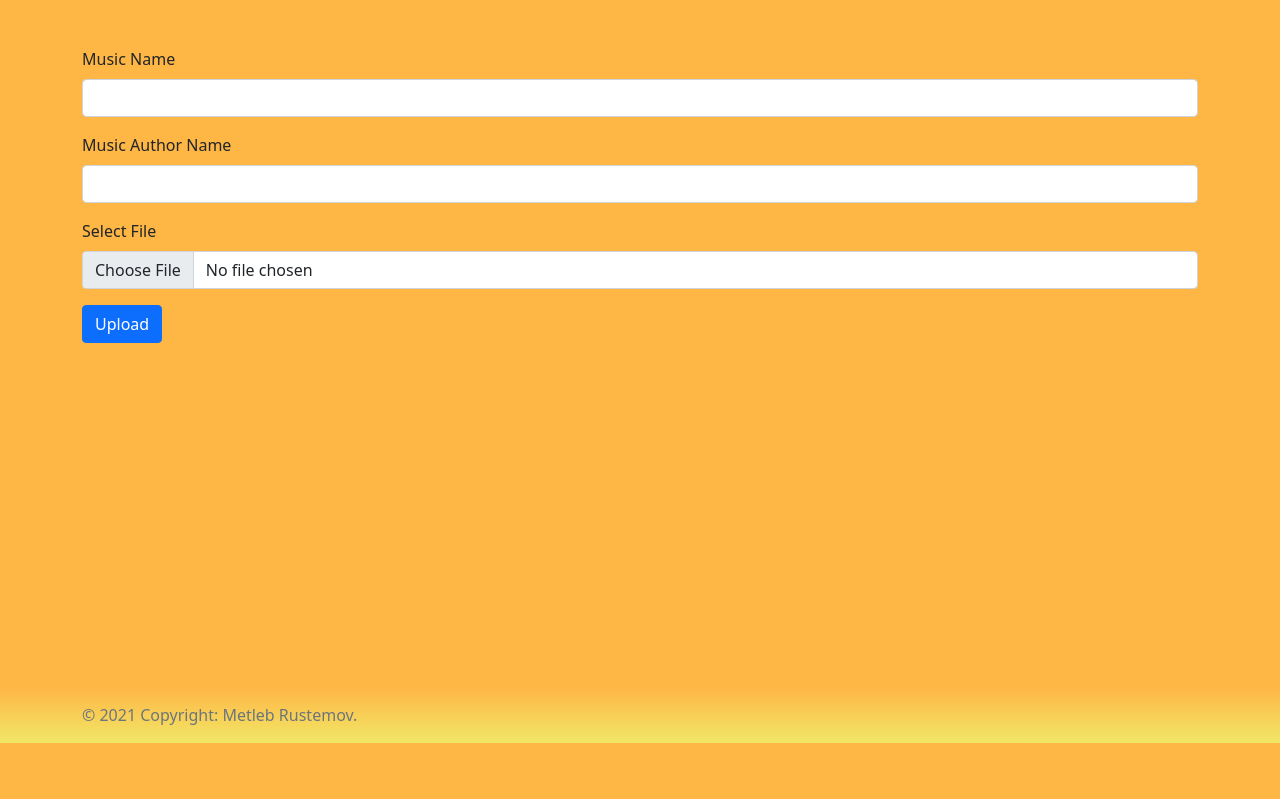
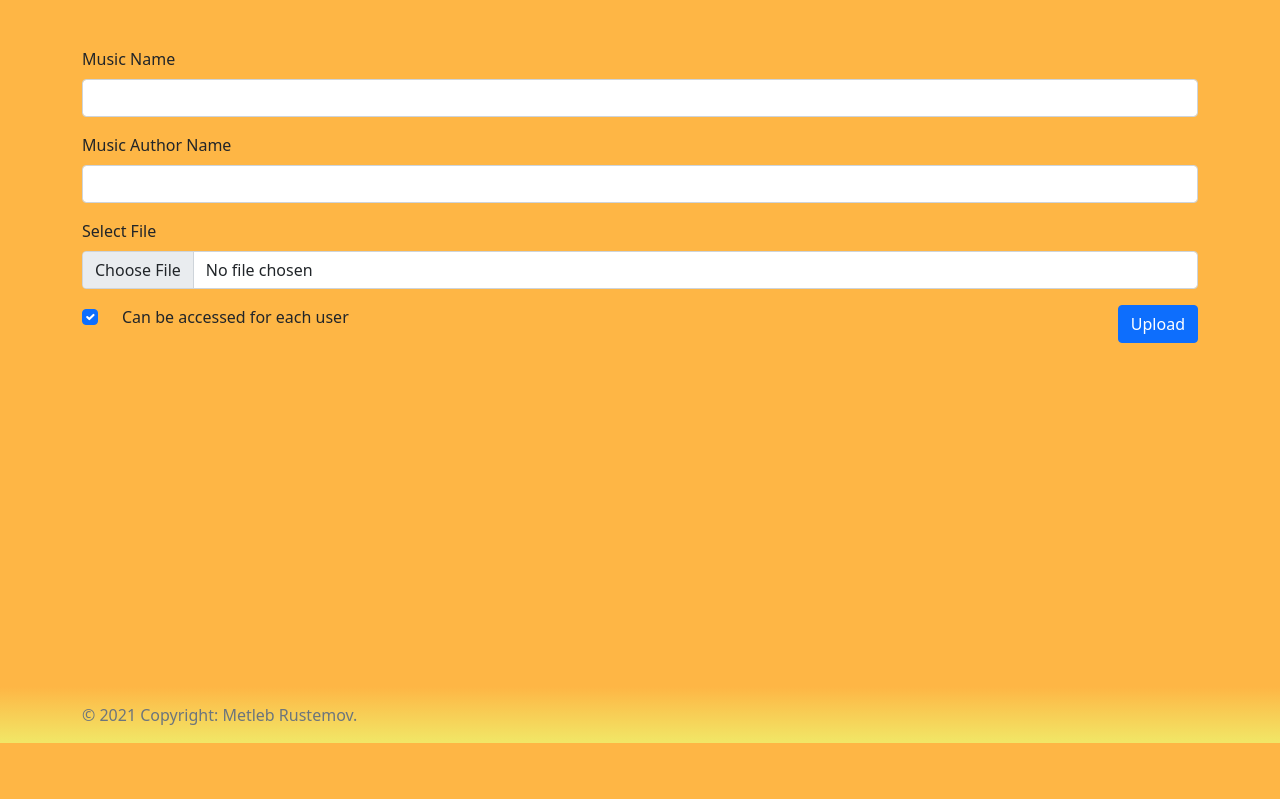
Before and after one commit to metlebrustemov/world2_music, a Flask app: page /upload in a window 1280 px wide. Shown: the part 57-856 px from the top of the page. Run offline with Flask 2, Linux system fonts and the light colour scheme; the visitor is signed in with stand-in values (Sample User, id 1); some libraries are stand-ins or nearby versions.

Commit message:
Upload funksiyasi yaxsilasdirildi

```diff
--- a/app.py
+++ b/app.py
@@ -64,6 +64,7 @@ class FileUploadForm(Form):
     music_name = StringField('Music Name', [validators.DataRequired(), validators.Length(min=5, max=25)], render_kw={"class":"form-control","maxlength":"25","minlength":"5"})
     music_author = StringField('Music Author Name', [validators.DataRequired(), validators.Length(min=4, max=25)], render_kw={"class":"form-control","maxlength":"25","minlength":"5"})
     music_file = FileField("Select File", validators=[FileRequired()],render_kw={"class":"form-control"})
+    music_is_public = BooleanField("Can be accessed for each user", render_kw={"class":"form-check-input","checked":"checked","value":"1"})
     submitbutton = SubmitField("Upload")
 
 #//////////////////////////////////////////////////////////////////////
@@ -92,7 +93,7 @@ def index():
         name = session['user_name']
         us = User.query.filter_by(username=name).first()
         us_medias = W2Media.query.filter_by(user_id=us.id).all()
-    p_medias = W2Media.query.filter_by(is_public='True').all()
+    p_medias = W2Media.query.filter_by(is_public=True).all()
     if us_medias != None:
         p_medias.extend(us_medias)
         p_medias = list(dict.fromkeys(p_medias))
@@ -161,13 +162,17 @@ def upload_file():
                 file_name = "{}-{}".format(datetime.datetime.strftime(datetime.datetime.utcnow(), "%s"),file_name)
                 if "music_author" in request.form and len(request.form["music_author"]) >= 5:
                     if "music_name" in request.form and len(request.form["music_name"]) >= 5:
-                        m_file.save(os.path.join(app.config['UPLOAD_FOLDER'], file_name))
                         us = User.query.filter_by(username=session["user_name"]).first()
                         au = request.form["music_author"]
                         nm = request.form['music_name']
-                        new_media = W2Media(user_id=us.id, name=nm ,author=au, is_public=True, u_name=file_name)
+                        pb = False
+                        if 'music_is_public' in request.form:
+                            if str(request.form["music_is_public"]) == "1":
+                                pb = True
+                        new_media = W2Media(user_id=us.id, name=nm ,author=au, is_public=pb, u_name=file_name)
                         db.session.add(new_media)
                         db.session.commit()
+                        m_file.save(os.path.join(app.config['UPLOAD_FOLDER'], file_name))
                         return redirect(url_for('index'))
                     else:
                         return render_template("message.html", msg="The name of the music is very short!")
@@ -196,7 +201,7 @@ def user_home(uid):
         if us.username == session['user_name']:
             us_medias = W2Media.query.filter_by(user_id=us.id).all()
     else:
-        us_medias = [m for m in W2Media.query.filter_by(is_public='True').all() if str(m.user_id)==uid]
+        us_medias = [m for m in W2Media.query.filter_by(is_public=True).all() if str(m.user_id)==uid]
     return render_template("index.html", user_name=name, medias=us_medias)
 
 
--- a/templates/upload.html
+++ b/templates/upload.html
@@ -23,7 +23,17 @@ Upload Music
         <div>
           <input type="hidden" name="csrf_token" id="csrf_token" value="{{csrf_token}}">
         </div>
-        {{form.submitbutton(class="btn btn-primary me-5")}}
+        <div class="row">
+          <div class="col-9">
+            <div class="form-check">
+              {{form.music_is_public}}
+              {{form.music_is_public.label(class="form-check-label ms-3")}}
+            </div>
+          </div>
+          <div class="col-3 text-end">
+            {{form.submitbutton(class="btn btn-primary me-0")}}
+          </div>
+        </div>
       </form>
     </div>
 </section>
```
Also changed, not shown: 11 other files.
